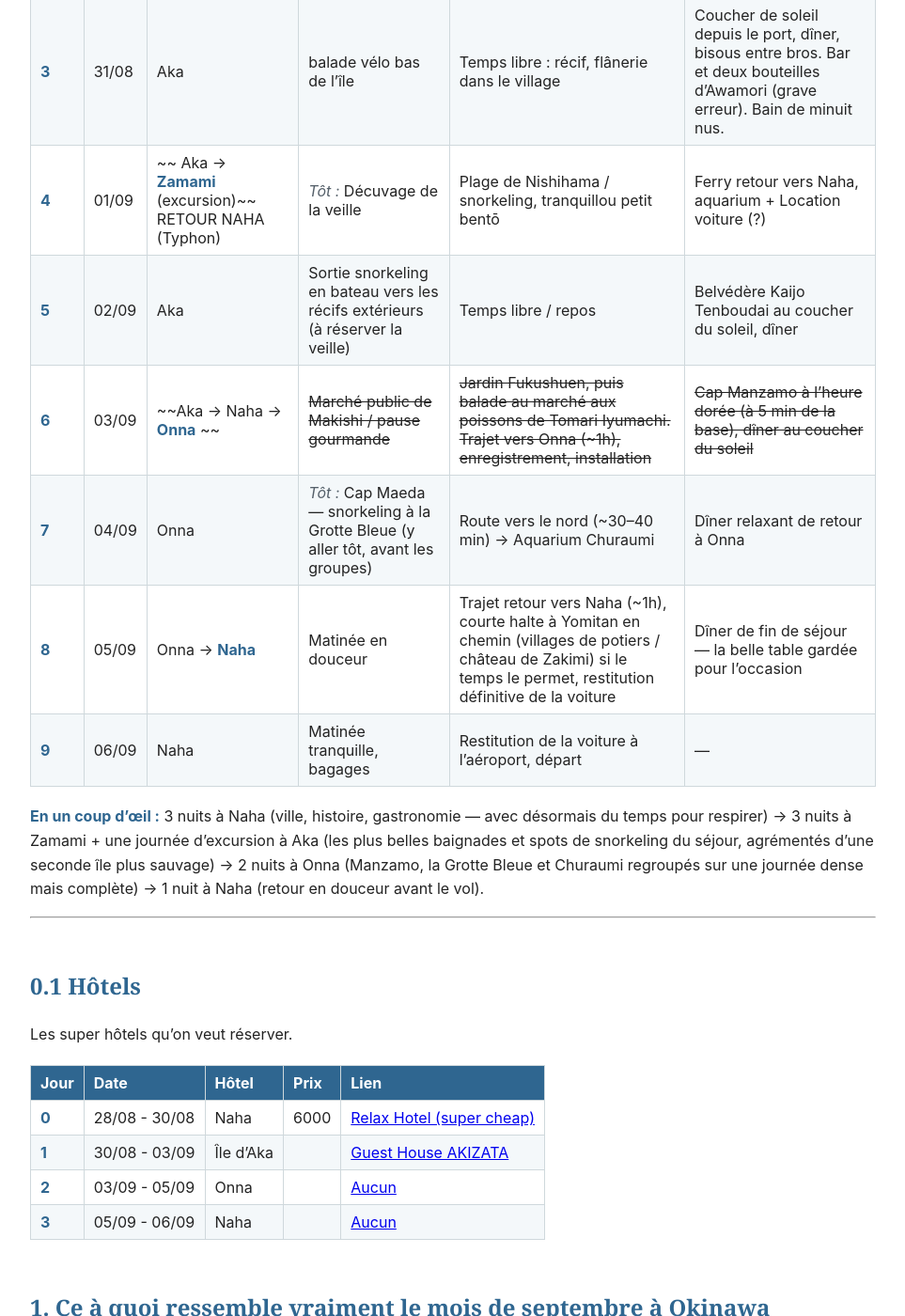
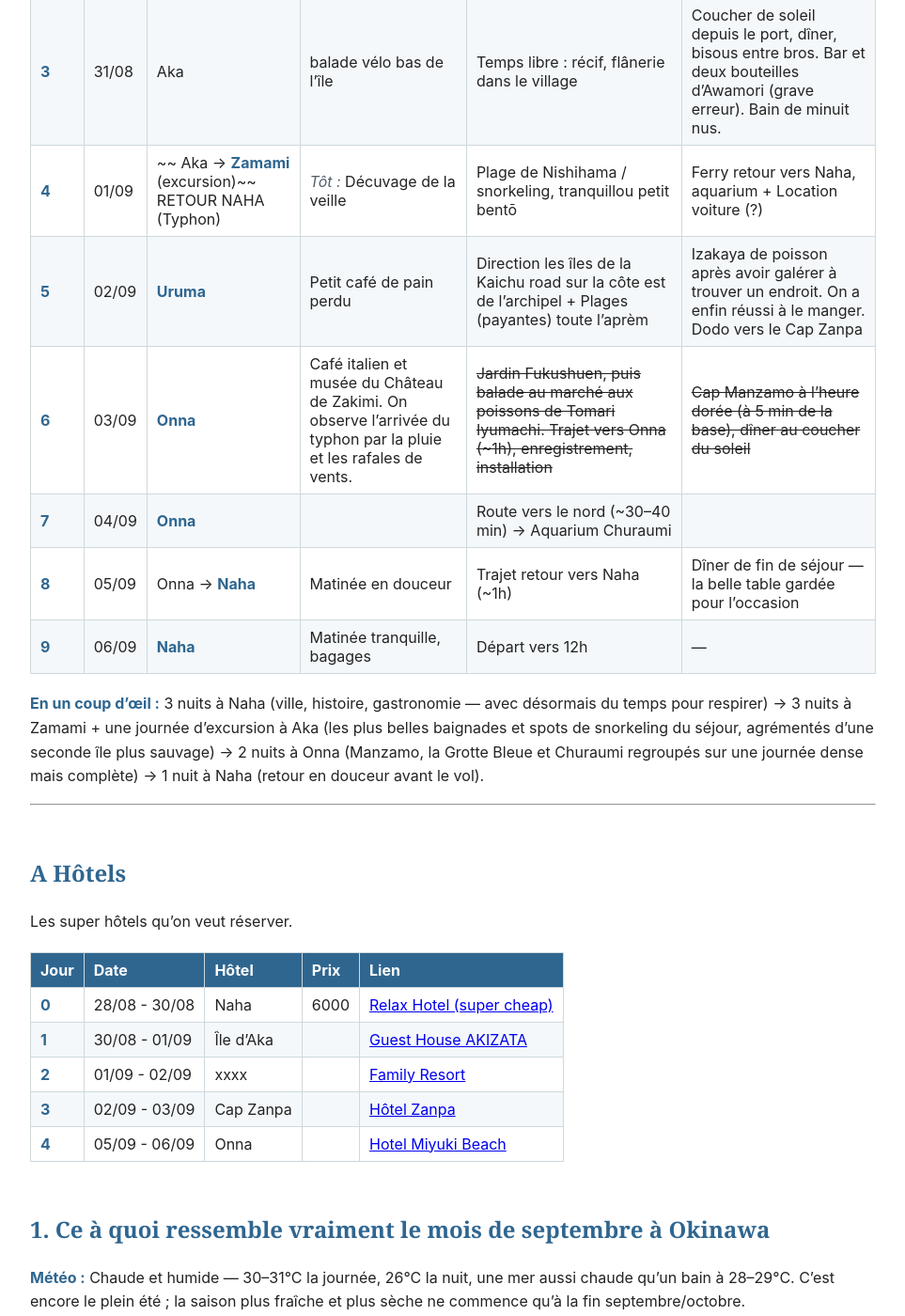
Before and after one commit to Poussifloor/poussifloor.github.io, a Jekyll site: the page built from travel_with_the_bros/index.md, in a window 1280 px wide and 1400 px high, scrolled down 773 px. Shown: the whole window at 94% size, without its empty margins (158-1121 px from the left). Built offline with Jekyll 4.4.1, drawn with Linux system fonts in a browser that asks for light colours.

Commit message:
Update voyage bros

```diff
--- a/travel_with_the_bros/index.md
+++ b/travel_with_the_bros/index.md
@@ -36,26 +36,27 @@ title: /travel_with_bros/Okinawa Trip
 | **2** | 30/08 | Naha → **Aka** | *Tôt :* Ferry depuis le port de Tomari vers Zamami + gueule de bois. Super bentō. | Plage de Nishihama — baignade / snorkeling + Coups de soleil. | Dîner paisible dans le food truck qui prend son temps. Mais C ok pck C les îles. Yossele se fait scam par son dîner. |
 | **3** | 31/08 | Aka | balade vélo bas de l'île | Temps libre : récif, flânerie dans le village  | Coucher de soleil depuis le port, dîner, bisous entre bros. Bar et deux bouteilles d'Awamori (grave erreur). Bain de minuit nus.|
 | **4** | 01/09 |~~ Aka → **Zamami** (excursion)~~ RETOUR NAHA (Typhon) | *Tôt :* Décuvage de la veille | Plage de Nishihama / snorkeling, tranquillou petit bentō  | Ferry retour vers Naha, aquarium + Location voiture (?) |
-| **5** | 02/09 | Aka | Sortie snorkeling en bateau vers les récifs extérieurs (à réserver la veille) | Temps libre / repos | Belvédère Kaijo Tenboudai au coucher du soleil, dîner |
-| **6** | 03/09 | ~~Aka → Naha → **Onna** ~~| ~~Marché public de Makishi / pause gourmande~~ | ~~Jardin Fukushuen, puis balade au marché aux poissons de Tomari Iyumachi. Trajet vers Onna (~1h), enregistrement, installation~~ | ~~Cap Manzamo à l'heure dorée (à 5 min de la base), dîner au coucher du soleil~~ |
-| **7** | 04/09 | Onna | *Tôt :* Cap Maeda — snorkeling à la Grotte Bleue (y aller tôt, avant les groupes) | Route vers le nord (~30–40 min) → Aquarium Churaumi | Dîner relaxant de retour à Onna |
-| **8** | 05/09 | Onna → **Naha** | Matinée en douceur | Trajet retour vers Naha (~1h), courte halte à Yomitan en chemin (villages de potiers / château de Zakimi) si le temps le permet, restitution définitive de la voiture | Dîner de fin de séjour — la belle table gardée pour l'occasion |
-| **9** | 06/09 | Naha | Matinée tranquille, bagages | Restitution de la voiture à l'aéroport, départ | — |
+| **5** | 02/09 | **Uruma** | Petit café de pain perdu | Direction les îles de la Kaichu road sur la côte est de l'archipel + Plages (payantes) toute l'aprèm | Izakaya de poisson après avoir galérer à trouver un endroit. On a enfin réussi à le manger. Dodo vers le Cap Zanpa|
+| **6** | 03/09 | **Onna**| Café italien et musée du Château de Zakimi. On observe l'arrivée du typhon par la pluie et les rafales de vents.  | ~~Jardin Fukushuen, puis balade au marché aux poissons de Tomari Iyumachi. Trajet vers Onna (~1h), enregistrement, installation~~ | ~~Cap Manzamo à l'heure dorée (à 5 min de la base), dîner au coucher du soleil~~ |
+| **7** | 04/09 | **Onna** | | Route vers le nord (~30–40 min) → Aquarium Churaumi |  |
+| **8** | 05/09 | Onna → **Naha** | Matinée en douceur | Trajet retour vers Naha (~1h) | Dîner de fin de séjour — la belle table gardée pour l'occasion |
+| **9** | 06/09 | **Naha** | Matinée tranquille, bagages | Départ vers 12h| — |
 
 **En un coup d'œil :** 3 nuits à Naha (ville, histoire, gastronomie — avec désormais du temps pour respirer) → 3 nuits à Zamami + une journée d'excursion à Aka (les plus belles baignades et spots de snorkeling du séjour, agrémentés d'une seconde île plus sauvage) → 2 nuits à Onna (Manzamo, la Grotte Bleue et Churaumi regroupés sur une journée dense mais complète) → 1 nuit à Naha (retour en douceur avant le vol).
 
 ---
 
-## 0.1 Hôtels
+## A Hôtels
 
 Les super hôtels qu'on veut réserver.
 
 | Jour | Date | Hôtel | Prix | Lien |
 | --- | --- | --- | --- | --- |
 | **0** | 28/08 - 30/08 | Naha | 6000 | [Relax Hotel (super cheap) ](https://www.agoda.com/fr-fr/9-10-4/hotel/okinawa-main-island-jp.html) |
-| **1** | 30/08 - 03/09 | Île d'Aka |  | [ Guest House AKIZATA ](https://www.booking.com/hotel/jp/guest-house-akizata-gesutohausu-akizata.fr.html?label=metatrivago-hotel-13389746_xqdz-def_los-3_nrm-1_gstadt-3_gstkid-0_curr-eur_lang-fr_mcid-50_ppt-B_dev-dsk_losb-3_bw-6_bwb-5_pg-0_dd-0_gsb-3_tstar-0_trat-0_tprc-0_tamnt-0_cod-1787638757_trvref-f1a7f1c0-c4f9-3c52-a6d7-1cd055723c1a&sid=7aa1e0c180530f8173b58f41720a2c88&utm_source=metatrivago&utm_medium=meta&utm_term=hotel-13389746&utm_content=los-3_nrm-1_gstadt-3_gstkid-0_curr-eur_lang-fr_mcid-50_ppt-B_dev-dsk_losb-3_bw-6_bwb-5_pg-0_dd-0_gsb-3_tstar-0_trat-0_tprc-0_tamnt-0_cod-1787638757_trvref-f1a7f1c0-c4f9-3c52-a6d7-1cd055723c1a&utm_campaign=fr&aid=340291&ucfs=1&checkin=2026-08-31&checkout=2026-09-03&dest_id=-249058&dest_type=city&group_adults=3&no_rooms=1&group_children=0&srpvid=fc7e2c73a9891157&srepoch=1787638806&all_sr_blocks=1338974605_441735256_3_0_0&highlighted_blocks=1338974605_441735256_3_0_0&matching_block_id=1338974605_441735256_3_0_0&atlas_src=sr_iw_title) |
-| **2** | 03/09 - 05/09 | Onna |  | [ Aucun ](https://www.google.com/search?q=) |
-| **3** | 05/09 - 06/09 | Naha |  | [ Aucun ](https://www.google.com/search?q=) |
+| **1** | 30/08 - 01/09 | Île d'Aka |  | [ Guest House AKIZATA ](https://www.booking.com/hotel/jp/guest-house-akizata-gesutohausu-akizata.fr.html?label=metatrivago-hotel-13389746_xqdz-def_los-3_nrm-1_gstadt-3_gstkid-0_curr-eur_lang-fr_mcid-50_ppt-B_dev-dsk_losb-3_bw-6_bwb-5_pg-0_dd-0_gsb-3_tstar-0_trat-0_tprc-0_tamnt-0_cod-1787638757_trvref-f1a7f1c0-c4f9-3c52-a6d7-1cd055723c1a&sid=7aa1e0c180530f8173b58f41720a2c88&utm_source=metatrivago&utm_medium=meta&utm_term=hotel-13389746&utm_content=los-3_nrm-1_gstadt-3_gstkid-0_curr-eur_lang-fr_mcid-50_ppt-B_dev-dsk_losb-3_bw-6_bwb-5_pg-0_dd-0_gsb-3_tstar-0_trat-0_tprc-0_tamnt-0_cod-1787638757_trvref-f1a7f1c0-c4f9-3c52-a6d7-1cd055723c1a&utm_campaign=fr&aid=340291&ucfs=1&checkin=2026-08-31&checkout=2026-09-03&dest_id=-249058&dest_type=city&group_adults=3&no_rooms=1&group_children=0&srpvid=fc7e2c73a9891157&srepoch=1787638806&all_sr_blocks=1338974605_441735256_3_0_0&highlighted_blocks=1338974605_441735256_3_0_0&matching_block_id=1338974605_441735256_3_0_0&atlas_src=sr_iw_title) |
+| **2** | 01/09 - 02/09 | xxxx |  | [ Family Resort ](https://www.google.com/search?q=) |
+| **3** | 02/09 - 03/09 | Cap Zanpa |  | [ Hôtel Zanpa ](https://www.google.com/search?q=) |
+| **4** | 05/09 - 06/09 | Onna |  | [ Hotel Miyuki Beach ](https://www.google.com/search?q=) |
 
 ## 1. Ce à quoi ressemble vraiment le mois de septembre à Okinawa
 
```
